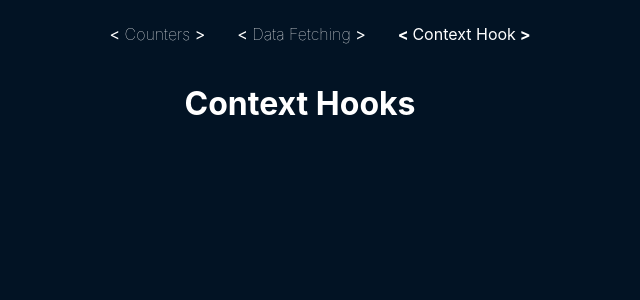
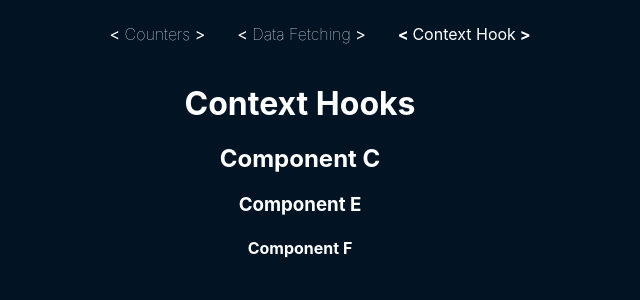
Before and after one commit to cyogian/learningReactHooks, a React (Create React App) app: page /context in a window 1280 px wide. Shown: the top 300 px of the page, without its empty margins (340-980 px from the left). Built offline with nearby package versions, Linux system fonts and the light colour scheme.

Commit message:
added ContextHooks Container

```diff
--- a/src/containers/ContextHooks.js
+++ b/src/containers/ContextHooks.js
@@ -1,10 +1,12 @@
 import React from "react";
+import ComponentC from "../components/Context/ComponentC";
 
 const ContextHooks = () => {
   document.title = "Context Hooks - Learning React Hooks";
   return (
     <div>
       <h1>Context Hooks</h1>
+      <ComponentC />
     </div>
   );
 };
```
